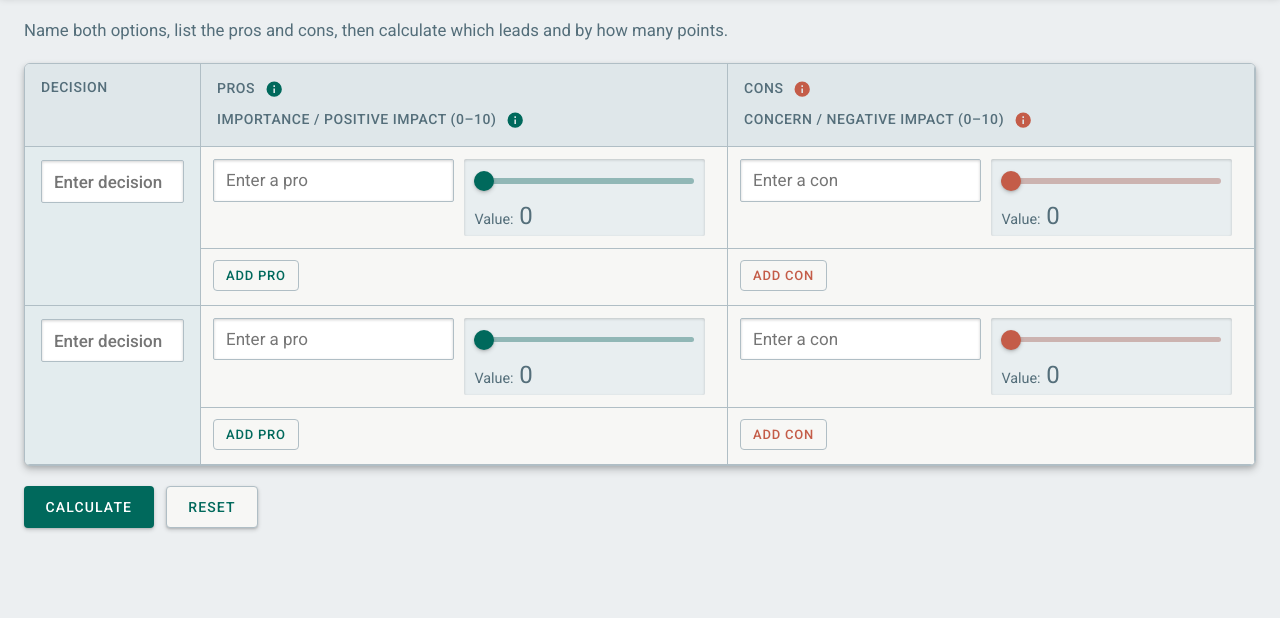
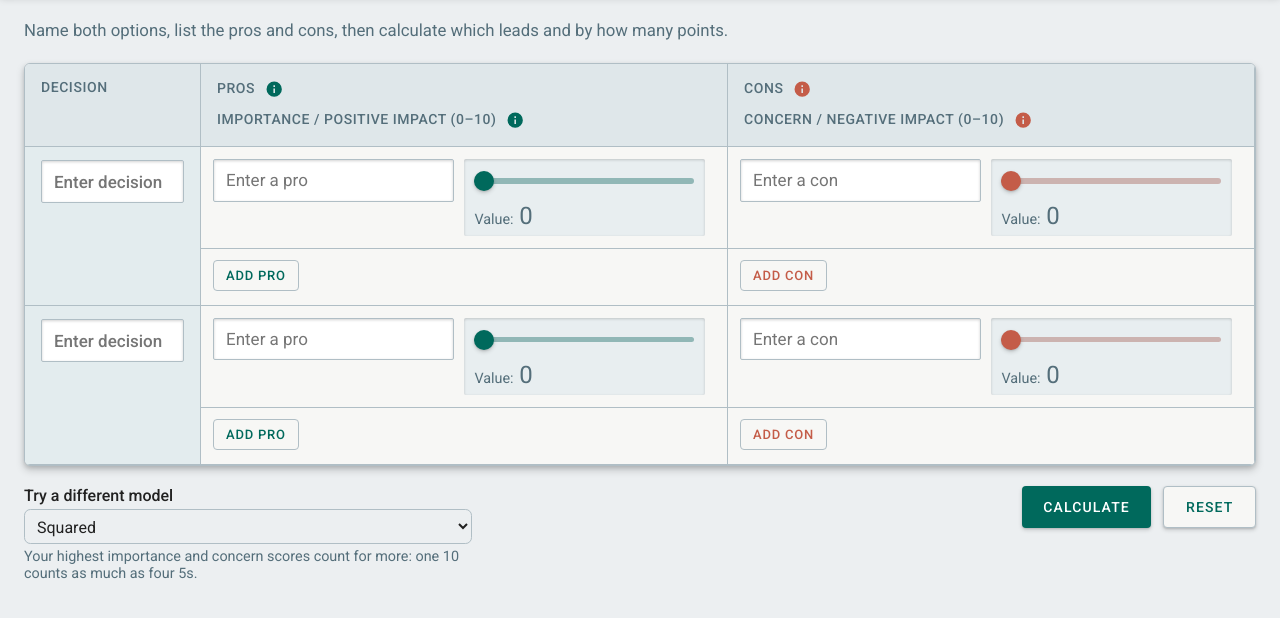
Before and after one commit to BrentGrammer/Decision-Making-App, a website built with Vite: page index.html in a window 1280 px wide. Shown: the part 62-680 px from the top of the page. Built offline with nearby package versions, Linux system fonts and the light colour scheme.

Commit message:
selected models testing and help hints

```diff
--- a/index.html
+++ b/index.html
@@ -76,8 +76,15 @@
               </div>
           </div>
           <div class="actions">
-            <button type="button" class="button" onclick="calculate()">Calculate</button>
-            <button type="reset" class="button button-secondary" onclick="resetSliders()">Reset</button>
+            <div class="model-choice">
+              <label for="model">Try a different model</label>
+              <select id="model" aria-describedby="model-hint"></select>
+              <p id="model-hint" class="model-hint"></p>
+            </div>
+            <div class="action-buttons">
+              <button type="button" class="button" onclick="calculate()">Calculate</button>
+              <button type="reset" class="button button-secondary" onclick="resetSliders()">Reset</button>
+            </div>
           </div>
       </form>
 
--- a/js/constants/strings.js
+++ b/js/constants/strings.js
@@ -2,6 +2,7 @@ import {
     DECISION_NAME_MAX_LENGTH,
     DECISION_NAME_MIN_LENGTH,
     KIND,
+    MODELS,
 } from "../scoring.js";
 
 export const DECISION_NAME_FIELD_ERROR = `Enter a name (${DECISION_NAME_MIN_LENGTH}–${DECISION_NAME_MAX_LENGTH} characters).`;
@@ -13,6 +14,29 @@ export const REMOVE_PRO_LABEL = "Remove this pro";
 export const REMOVE_CON_LABEL = "Remove this con";
 export const BLANK_PRO_ERROR = "Enter a pro, or remove this row.";
 export const BLANK_CON_ERROR = "Enter a con, or remove this row.";
+
+export const SCORING_MODEL_LABEL = "Try a different model";
+
+export const MODEL_LABELS = Object.freeze({
+    [MODELS.linear.id]: "Linear",
+    [MODELS.squared.id]: "Squared",
+    [MODELS.cubed.id]: "Cubed",
+    [MODELS.doubling.id]: "Doubling",
+    [MODELS.dealbreaker.id]: "Dealbreaker",
+});
+
+export const MODEL_HINTS = Object.freeze({
+    [MODELS.linear.id]:
+        "Every point counts the same: one 10 counts as much as two 5s.",
+    [MODELS.squared.id]:
+        "Your highest importance and concern scores count for more: one 10 counts as much as four 5s.",
+    [MODELS.cubed.id]:
+        "Your highest importance and concern scores count for much more: one 10 counts as much as eight 5s.",
+    [MODELS.doubling.id]:
+        "The single highest importance or concern score almost always decides: one 10 counts as much as two 9s, or thirty-two 5s.",
+    [MODELS.dealbreaker.id]:
+        "A con you rate 10 for concern rules that option out entirely. Otherwise every point counts the same.",
+});
 
 export const MISSING_NAMES_RESULT = "RESULT: Enter both decision names first.";
 export const TIE_RESULT = "RESULT: Both decisions are equally good(or bad...).";
--- a/js/scoring.js
+++ b/js/scoring.js
@@ -44,7 +44,7 @@ export const MODELS = Object.freeze({
     }),
 });
 
-export const DEFAULT_MODEL_ID = MODELS.linear.id;
+export const DEFAULT_MODEL_ID = MODELS.squared.id;
 
 export function resolveModel(id) {
     return MODELS[id] ?? MODELS[DEFAULT_MODEL_ID];
--- a/js/scripts.js
+++ b/js/scripts.js
@@ -1,10 +1,14 @@
 import {
     compareDecisions,
+    DEFAULT_MODEL_ID,
     isValidDecisionName,
+    MODELS,
 } from "./scoring.js";
 import {
     DECISION_NAME_FIELD_ERROR,
     formatComparison,
+    MODEL_HINTS,
+    MODEL_LABELS,
 } from "./constants/strings.js";
 import {
     addConsiderationRow,
@@ -16,6 +20,32 @@ import {
     validateConsiderationRow,
     validateConsiderationRows,
 } from "./consideration-rows.js";
+
+function modelSelect() {
+    return document.getElementById("model");
+}
+
+function selectedModel() {
+    return modelSelect().value;
+}
+
+function showModelHint() {
+    document.getElementById("model-hint").textContent =
+        MODEL_HINTS[selectedModel()];
+}
+
+function fillModelOptions() {
+    const select = modelSelect();
+    select.replaceChildren();
+    for (const model of Object.values(MODELS)) {
+        const option = document.createElement("option");
+        option.value = model.id;
+        option.textContent = MODEL_LABELS[model.id];
+        select.append(option);
+    }
+    select.value = DEFAULT_MODEL_ID;
+    showModelHint();
+}
 
 function decisionNameMessage(value) {
     return isValidDecisionName(value) ? "" : DECISION_NAME_FIELD_ERROR;
@@ -61,6 +91,8 @@ function resetSliders() {
     inputB.value = "";
     setNameValidity(inputA, "");
     setNameValidity(inputB, "");
+    modelSelect().value = DEFAULT_MODEL_ID;
+    showModelHint();
     document.getElementById("finalResult").textContent = "";
 }
 
@@ -76,6 +108,7 @@ function calculate() {
             consA: getConsiderations(CONSIDERATION_GROUPS.consA.id),
             prosB: getConsiderations(CONSIDERATION_GROUPS.prosB.id),
             consB: getConsiderations(CONSIDERATION_GROUPS.consB.id),
+            model: selectedModel(),
         }),
     );
     result.scrollIntoView({ behavior: "smooth", block: "nearest" });
@@ -120,6 +153,8 @@ function initApp() {
     form.addEventListener("click", onFormClick);
 
     restoreDefaultRows();
+    fillModelOptions();
+    modelSelect().addEventListener("change", showModelHint);
 
     for (const input of [document.getElementById("A"), document.getElementById("B")]) {
         input.addEventListener("blur", function () {
--- a/main.css
+++ b/main.css
@@ -383,7 +383,41 @@ input[type="text"]:focus {
 .actions {
     display: flex;
     flex-wrap: wrap;
+    align-items: flex-start;
+    justify-content: space-between;
     gap: 0.75rem;
+}
+
+.action-buttons {
+    display: flex;
+    flex-wrap: wrap;
+    gap: 0.75rem;
+}
+
+.model-choice {
+    display: flex;
+    flex-direction: column;
+    gap: 0.25rem;
+    max-width: 28rem;
+}
+
+.model-choice label {
+    font-weight: 500;
+}
+
+.model-choice select {
+    padding: 0.4rem 0.5rem;
+    border: 1px solid var(--color-outline);
+    border-radius: 0.4rem;
+    background: var(--color-surface);
+    color: inherit;
+    font: inherit;
+}
+
+.model-hint {
+    margin: 0;
+    font-size: 0.9rem;
+    color: var(--color-muted);
 }
 
 .result {
```
Also changed, not shown: docs/model-refinement.md (+5 -5 lines), e2e/decision.spec.js (+68 -1 lines), test/empty-rows.test.js (+8 -1 lines), test/loadApp.js (+6 -0 lines), test/model-select.test.js (added, +145 -0 lines), test/rows.test.js (+3 -0 lines), test/scoring.test.js (+3 -15 lines).
